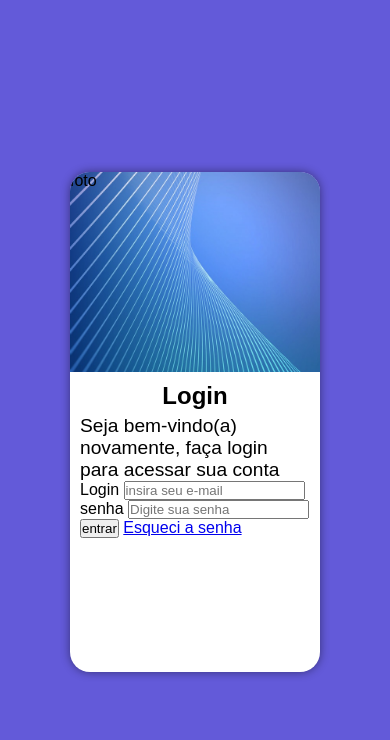
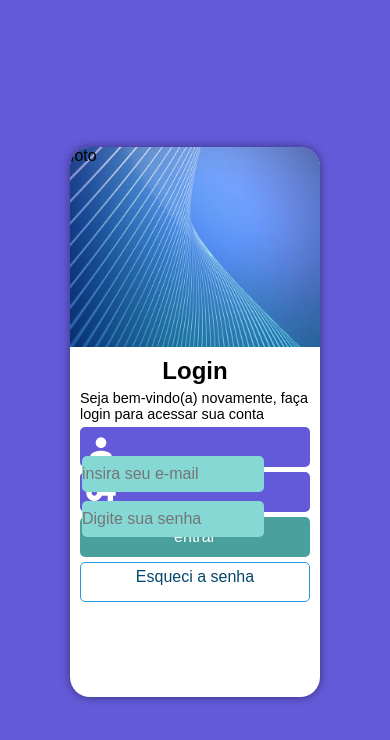
Before and after one commit to WillyanHarrison/projeto-login, a plain HTML site: page index.html in a window 390 px wide. Drawn offline with Linux system fonts and the light colour scheme.

Commit message:
formulario responsivo finalizado

```diff
--- a/estilos/media-query.css
+++ b/estilos/media-query.css
@@ -4,10 +4,12 @@
 
     body{
         background-image: linear-gradient(130deg, #348f78, #56B4D3);
+        overflow: hidden;
     }
 
     section#login{
         width: 80vw;
+        height: 300px;
     }
 
     section#login > div#imagem{
@@ -25,10 +27,12 @@
 @media screen and (min-width: 1024px) {
     body{
         background-image: linear-gradient(130deg, #348f78, #56B4D3);
+        overflow: hidden;
     }
 
     section#login{
         width: 950px;
+        height: 400px;
     }
 
     section#login > div#imagem{
--- a/estilos/style.css
+++ b/estilos/style.css
@@ -31,7 +31,7 @@ main{
 section#login{
     background-color: white;
     width: 250px;
-    height: 500px;
+    height: 550px;
     border-radius: 20px;
     box-shadow: 0px 0px 10px rgba(0, 0, 0, 0.450);
     overflow: hidden;
@@ -59,5 +59,74 @@ div#formu > h1{
 }
 
 div#formu > p{
-    font-size: 1.2em;
+    font-size: 0.9em;
+
 }
+
+form div.campo{
+    display: block;
+    background-color: #635AD9;
+    border: 2px solid #635AD9;
+    width: 100%;
+    height: 40px;
+    border-radius: 5px;
+    margin: 5px 0px;
+    color: white;
+}
+
+div.campo > i{
+    color: white;
+    font-size: 2em;
+    width: 40px;
+    height: 100%;
+    padding: 3px;
+}
+
+div.campo > input{
+    background-color: #86d8d5;
+    font-size: 1em;
+    width: calc(100% - 44px);
+    height: 100%;
+    border: 0px;
+    border-radius: 5px;
+    transform: translateY(-12px);
+}
+
+div.campo > label{
+    display: none;
+}
+
+form > input[type=submit]{
+    display: block;
+    font-size: 1em;
+    width: 100%;
+    height: 40px;
+    background-color: #49A09D;
+    color: white;
+    border: none;
+    border-radius: 5px;
+    transition: 150ms;
+}
+
+form > input[type=submit]:hover{
+    background-color: #1b5351;
+}
+
+form > a.botao{
+    display: block;
+    text-align: center;
+    width: 100%;
+    height: 40px;
+    padding-top: 5px;
+    margin-top: 5px;
+    background-color: white;
+    color: #05466b;
+    border: 1px solid #219BE4;
+    border-radius: 5px;
+    text-decoration: none;
+    transition: 150ms;
+}
+
+form > a.botao:hover {
+    background-color: #35a8eb;
+}
--- a/index.html
+++ b/index.html
@@ -20,15 +20,17 @@
                 <p>Seja bem-vindo(a) novamente, faça login para acessar sua conta</p>
                 <form action="login.php" method="post" autocomplete="on">
                     <div class="campo">
+                        <i class="material-icons">person</i>
+                        <input type="email" name="login" id="ilogin" placeholder="insira seu e-mail" autocomplete="email" required maxlength="30">
                         <label for="ilogin">Login</label>
-                        <input type="email" name="login" id="ilogin" placeholder="insira seu e-mail" autocomplete="email" required maxlength="30">
                     </div>
                     <div class="campo">
+                        <i class="material-icons">vpn_key</i>
+                        <input type="password" name="senha" id="isenha" placeholder="Digite sua senha" autocomplete="current-password" required minlength="8">
                         <label for="isenha">senha</label>
-                        <input type="password" name="senha" id="isenha" placeholder="Digite sua senha" autocomplete="current-password" required minlength="8">
-                        <input type="submit" value="entrar">
-                        <a href="esqueci.html">Esqueci a senha</a>
                     </div>
+                    <input type="submit" value="entrar">
+                        <a href="esqueci.html" class="botao">Esqueci a senha</a>
                 </form>
             </div>
         </section>
```
